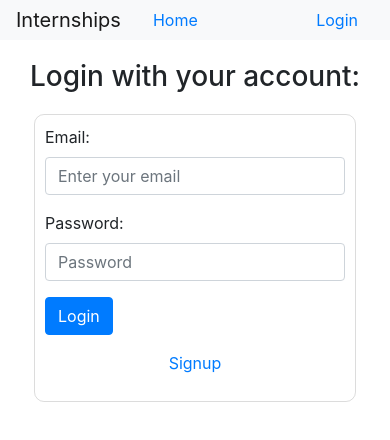
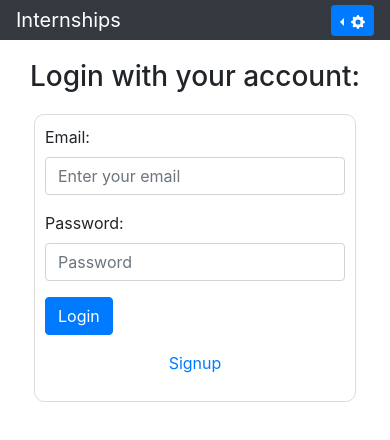
Before and after one commit to Gamezordd/SMFSReact_app, a React (Create React App) app: page /login in a window 390 px wide. Shown: the top 440 px of the page. Built offline with nearby package versions, Linux system fonts and the light colour scheme.

Commit message:
++mobile navbar

```diff
--- a/package.json
+++ b/package.json
@@ -6,7 +6,7 @@
     "node": "12.13.0",
     "npm": "6.14.6"
   },
-  "homepage": "http://gamezordd.github.io/",
+  "homepage": "http://gamezordd.github.io/SMFSReact_app",
   "dependencies": {
     "@testing-library/jest-dom": "^4.2.4",
     "@testing-library/react": "^9.3.2",
@@ -40,7 +40,9 @@
     "start": "react-scripts start",
     "build": "react-scripts build",
     "test": "react-scripts test",
-    "eject": "react-scripts eject"
+    "eject": "react-scripts eject",
+    "predeploy": "npm run build",
+    "deploy": "gh-pages -d build"
   },
   "eslintConfig": {
     "extends": "react-app"
--- a/src/Components/Admin/constants.ts
+++ b/src/Components/Admin/constants.ts
@@ -1 +1 @@
-export const newPost_url = 'http://https://sm-fs-express.herokuapp.com//internship/'
+export const newPost_url = 'http://localhost:3000/internship/'
--- a/src/Components/Auth/constants.ts
+++ b/src/Components/Auth/constants.ts
@@ -1,2 +1,2 @@
-export const login_url = 'http://https://sm-fs-express.herokuapp.com//admin/login';
-export const signup_url = 'http://https://sm-fs-express.herokuapp.com//admin/signup';
+export const login_url = 'http://localhost:3000/admin/login';
+export const signup_url = 'http://localhost:3000/admin/signup';
--- a/src/Components/Home/constants.ts
+++ b/src/Components/Home/constants.ts
@@ -1,3 +1,3 @@
-export const fetchPosts_url = "http://https://sm-fs-express.herokuapp.com//internship/";
+export const fetchPosts_url = "http://localhost:3000/internship/";
 
 export const pieChartColors =["#E38627", "#C13C37", "#6A2135", "#99ffdd"];
--- a/src/Components/Navigation/Navbar.tsx
+++ b/src/Components/Navigation/Navbar.tsx
@@ -1,8 +1,9 @@
 import React from 'react';
-import { Navbar, Nav } from 'react-bootstrap';
+import { Navbar, Nav, Dropdown } from 'react-bootstrap';
 import { Link } from 'react-router-dom';
 import { logoutAction } from '../../redux/ActionCreators';
 import { connect } from 'react-redux';
+import {GearFill} from 'react-bootstrap-icons'
 import Axios from 'axios';
 
 import {logout_url} from './constants'
@@ -50,13 +51,33 @@ const NavComponentBasic = (props: IProps) =>{
         <Nav.Link className="justify-content-end"><Link to='/login'> Login </Link></Nav.Link>
     )
 
+    const desktopNavbar = (
+        <React.Fragment>
+            {props.isLoggedIn ? buttons_loggedIn : buttons_notloggedIn}
+        </React.Fragment>
+    );
+
+    const mobileNavbar = (
+        <React.Fragment>
+            <div>
+                <Dropdown drop="left">
+                    <Dropdown.Toggle size="sm" variant="primary"> <GearFill/> </Dropdown.Toggle>
+                    <Dropdown.Menu>
+                        <Dropdown.Item><Link to='/'>Home</Link></Dropdown.Item>
+                        <Dropdown.Item><Link to='/admin'>Create Post</Link> </Dropdown.Item>
+                        <Dropdown.Item onClick={handleClick}><Link to='/login'>Sign Out</Link></Dropdown.Item>
+                    </Dropdown.Menu>
+                </Dropdown>
+            </div>
+        </React.Fragment>
+    )
     return(
 
-        <Navbar bg="light" sticky="top" style={{height:"40px", marginBottom:"10px"}}>
-            <Navbar.Brand>Internships</Navbar.Brand>
-            <Nav.Link><Link to="/">Home</Link></Nav.Link>
+        <Navbar variant="dark" bg="dark" sticky="top" style={{height:"40px", marginBottom:"10px"}}>
+            <Navbar.Brand><Link to="/" style={{color: "#ffff"}}>Internships</Link></Navbar.Brand>
+            {window.innerWidth > 800 ?  <Nav.Link ><Link to="/">Home</Link></Nav.Link> : null}
             <Navbar.Collapse className="justify-content-end">
-                {props.isLoggedIn ? buttons_loggedIn : buttons_notloggedIn}
+                {window.innerWidth > 800 ?  desktopNavbar : mobileNavbar}
             </Navbar.Collapse>
 
         </Navbar>
--- a/src/Components/Navigation/constants.ts
+++ b/src/Components/Navigation/constants.ts
@@ -1 +1 @@
-export const logout_url = 'http://https://sm-fs-express.herokuapp.com/admin/logout';
+export const logout_url = 'http://localhost:3000/admin/logout';
```
